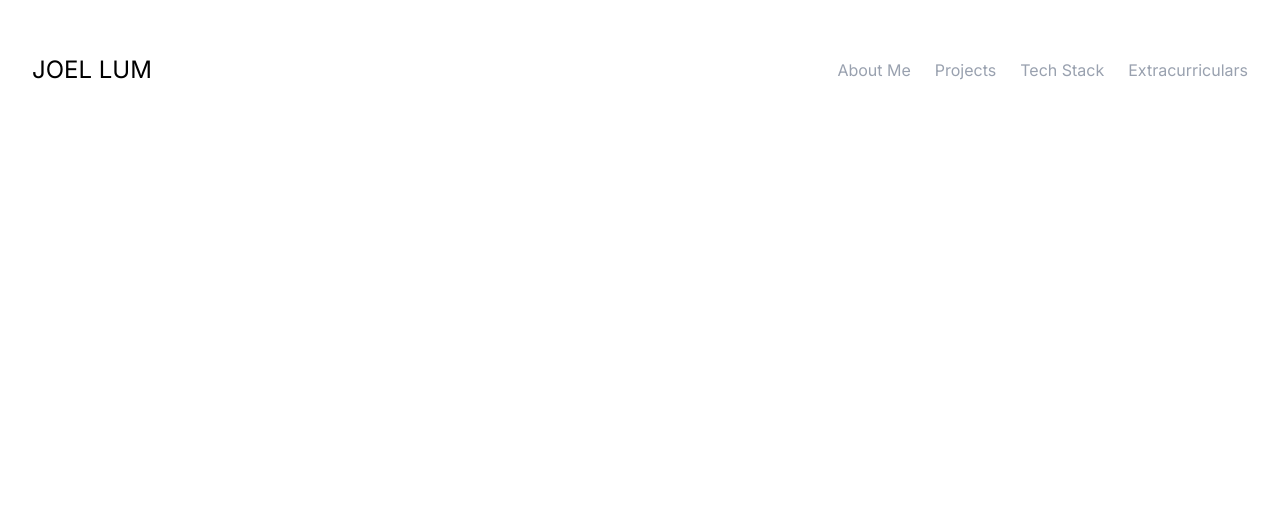
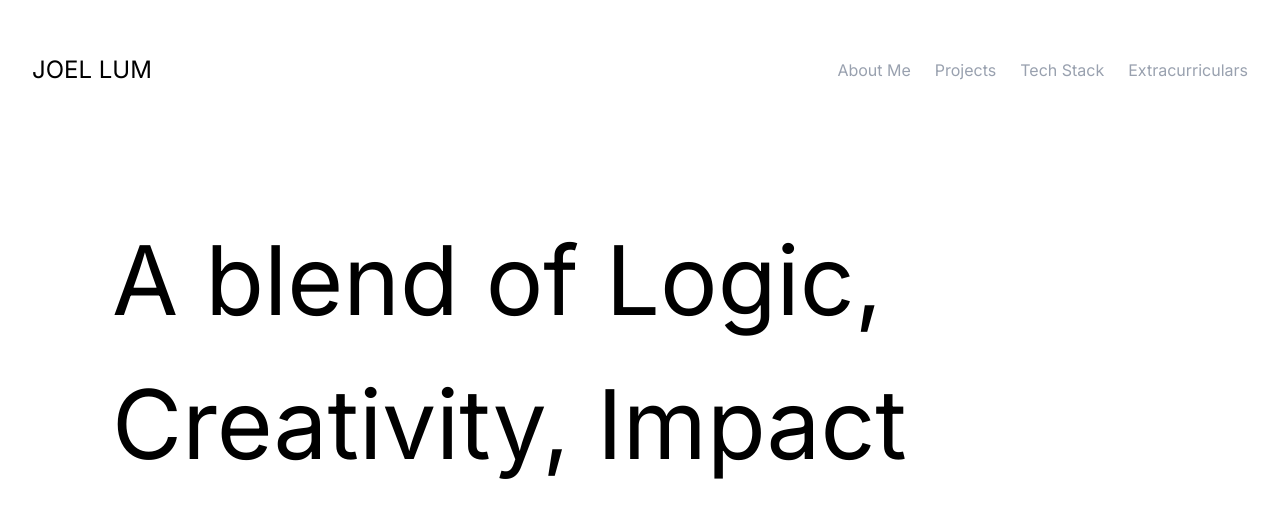
Before and after one commit to joellum1/portfolio, a Next.js app: page / in a window 1280 px wide. Shown: the top 518 px of the page. Built offline with nearby package versions, Linux system fonts and the light colour scheme.

Commit message:
Added Title section

```diff
--- a/src/app/page.tsx
+++ b/src/app/page.tsx
@@ -1,4 +1,5 @@
 import Header from "@/components/Header"
+import TitleSection from "@/components/TitleSection";
 import AboutSection from "@/components/AboutSection";
 import ProjectsSection from "@/components/ProjectsSection";
 import TechSection from "@/components/TechSection";
@@ -8,6 +9,7 @@ export default function Home() {
   return (
     <main className="flex flex-col m-4">
       <Header />
+      <TitleSection />
       <AboutSection />
       <ProjectsSection />
       <TechSection />
--- a/src/components/Header.tsx
+++ b/src/components/Header.tsx
@@ -37,7 +37,7 @@ export default function Header() {
         paddingRight: padding,
       }}
     >
-      <a href="/" className="text-[1.5rem]">
+      <a href="#title" className="text-[1.5rem]">
         <span className="bold">JOEL LUM</span>
       </a>
 
--- /dev/null
+++ b/src/components/TitleSection.tsx
@@ -0,0 +1,10 @@
+export default function TitleSection() {
+  return (
+    <section
+      id="title"
+      className="flex flex-col items-center pt-48 pl-24 pr-24 text-[6rem]"
+    >
+      A blend of Logic, Creativity, Impact
+    </section>
+  );
+}
```
